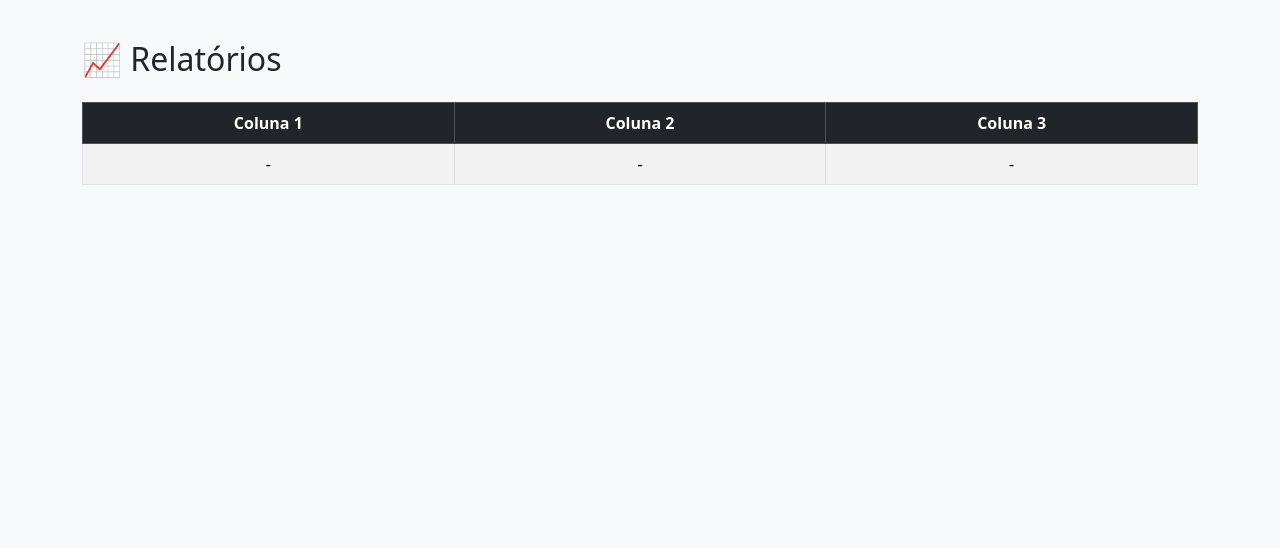
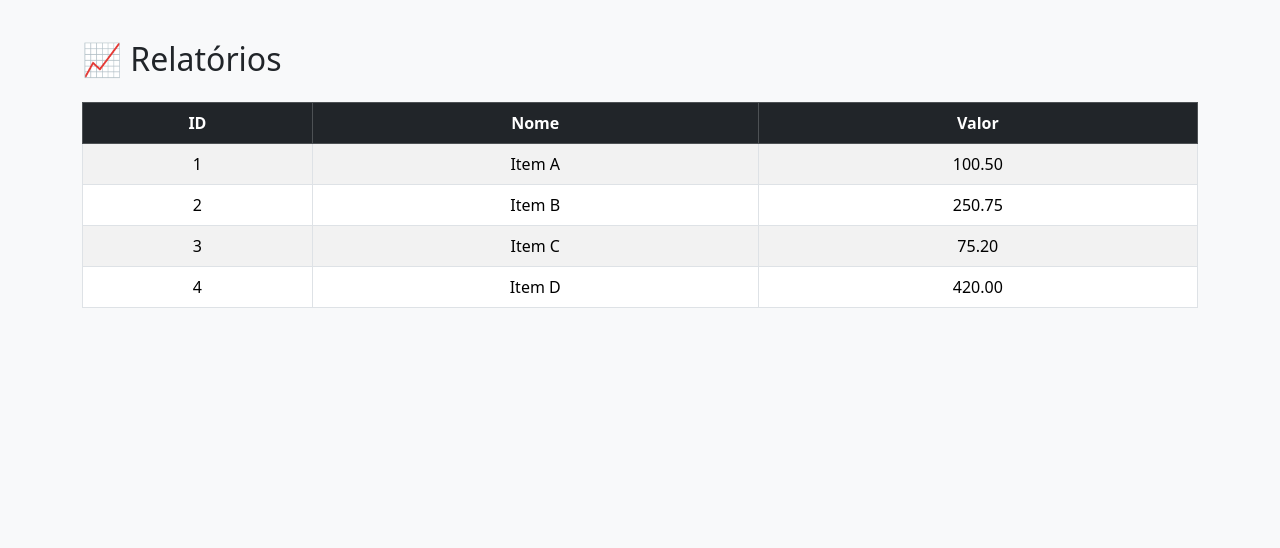
Before and after one commit to VitorGabriel0304/estrutura-python-git, a Flask app: page /relatorios in a window 1280 px wide. Shown: the part 58-606 px from the top of the page. Run offline with Flask 3, Linux system fonts and the light colour scheme.

Commit message:
Adicionando tabela com dados Fixos

```diff
--- a/app.py
+++ b/app.py
@@ -111,7 +111,13 @@ def index():
 
 @app.route("/relatorios")
 def relatorios():
-    return render_template("relatorios.html")
+    relatorios = [
+        {"id": 1, "nome": "Item A", "valor": 100.50},
+        {"id": 2, "nome": "Item B", "valor": 250.75},
+        {"id": 3, "nome": "Item C", "valor": 75.20},
+        {"id": 4, "nome": "Item D", "valor": 420.00},
+    ]
+    return render_template("relatorios.html", relatorios=relatorios)
 
 
 
--- a/templates/relatorios.html
+++ b/templates/relatorios.html
@@ -9,19 +9,20 @@
   <table class="table table-striped table-bordered align-middle">
     <thead class="table-dark text-center">
       <tr>
-        <th>Coluna 1</th>
-        <th>Coluna 2</th>
-        <th>Coluna 3</th>
+        <th>ID</th>
+        <th>Nome</th>
+        <th>Valor</th>
       </tr>
     </thead>
     <tbody class="text-center">
+      {% for item in relatorios %}
       <tr>
-        <td>-</td>
-        <td>-</td>
-        <td>-</td>
+        <td>{{ item.id }}</td>
+        <td>{{ item.nome }}</td>
+        <td>{{ "%.2f"|format(item.valor) }}</td>
       </tr>
+      {% endfor %}
     </tbody>
   </table>
 </div>
-
 {% endblock %}
```
